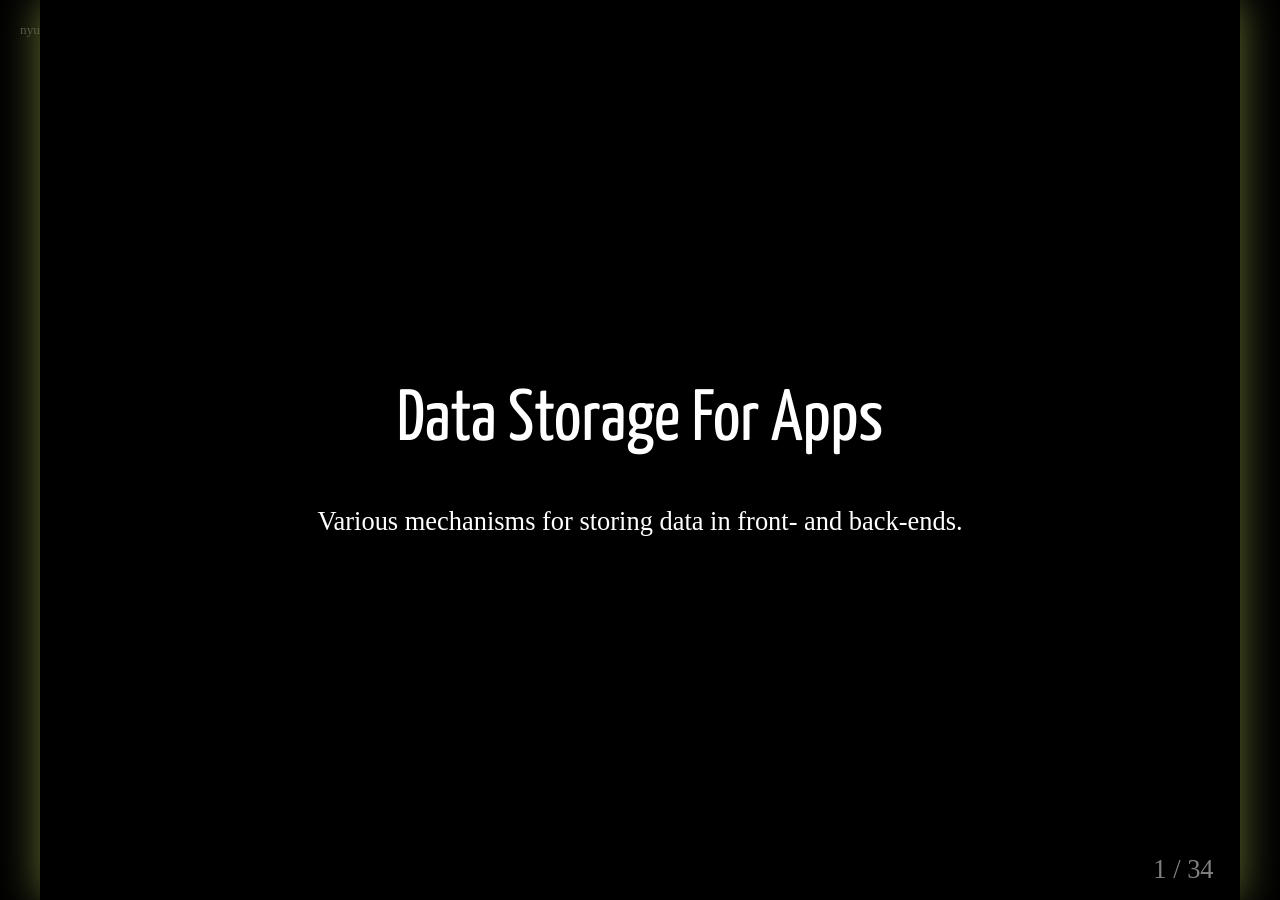
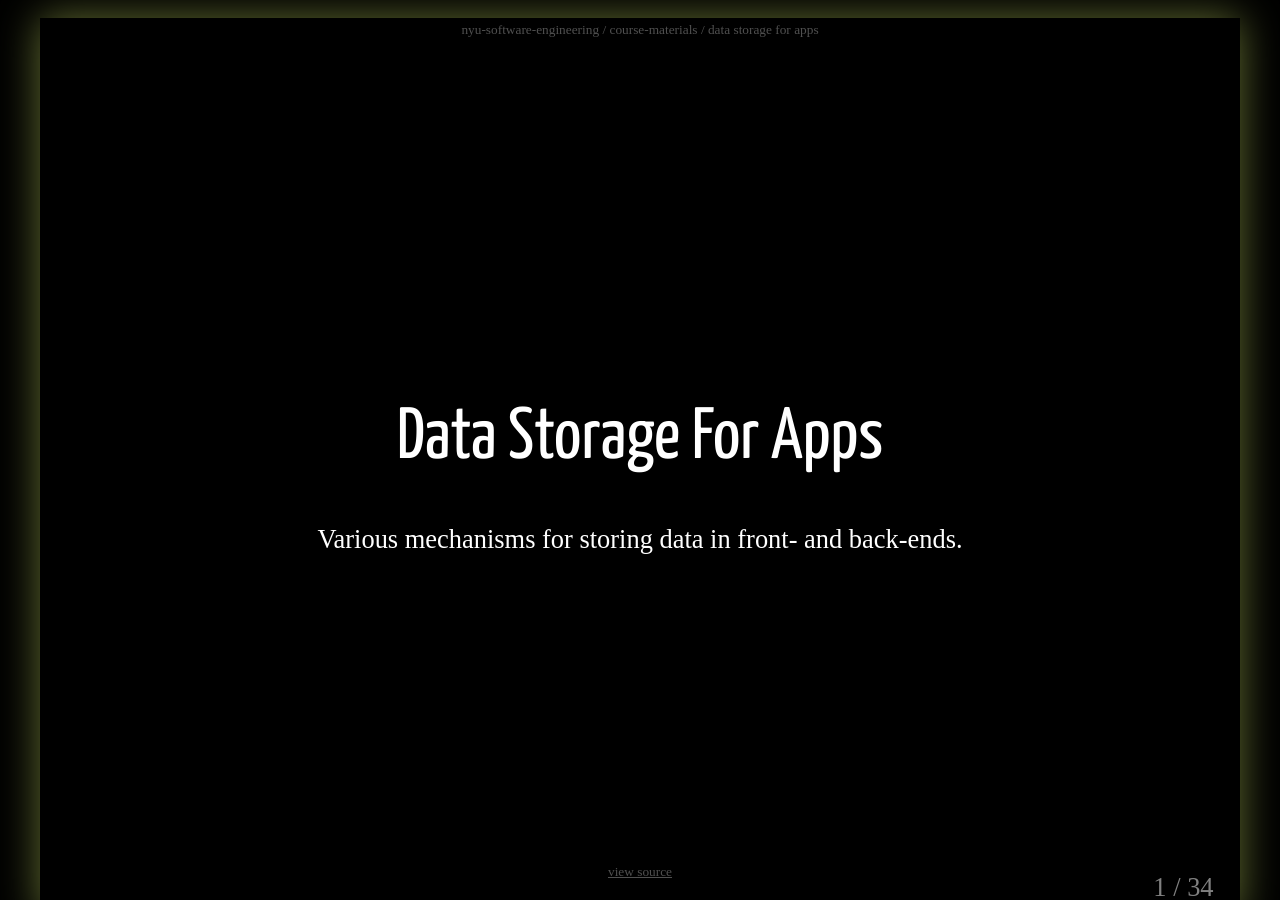
Before and after one commit to nyu-software-engineering/course-materials, a Jekyll site: the page built from slides/data-storage.md, in a window 1280 px wide. Built offline with Jekyll 4.4.1, drawn with Linux system fonts in a browser that asks for light colours; some web fonts are replaced.

Commit message:
link to source

```diff
--- a/theme/_layouts/presentation.html
+++ b/theme/_layouts/presentation.html
@@ -20,6 +20,7 @@
   </head>
   <body>
     <header class="slides">
+      <!-- breadcrumb -->
       <small>
         <a href="https://github.com/{{ site.github.owner_name }}">
           {{ site.github.owner_name | downcase | strip_html }}
@@ -29,9 +30,23 @@
           <!-- {{ site.github-org-name }} -->
           {{ site.github.repository_name | strip_html }}
         </a>
+        /
+        <a href="{{ site.baseurl | strip_html }}{{ page.url }}">
+          {{ page.title | downcase | strip_html }}
+        </a>
       </small>
+      <!-- // breadcrumb -->
     </header>
     <textarea id="source">{{ page.content }}</textarea>
+    <footer>
+      <small>
+        <a
+          class="source"
+          href="https://github.com/{{ site.github-org-name }}{{ site.baseurl }}/blob/master/{{ page.path | strip_html }}"
+          >view source</a
+        >.
+      </small>
+    </footer>
     <script
       src="{{ site.baseurl | strip_html }}/theme/js/remark.js"
       type="text/javascript"
--- a/theme/css/presentation.css
+++ b/theme/css/presentation.css
@@ -76,12 +76,23 @@ img {
 header.slides {
   color: #505050;
   position: fixed;
-  left: 20px;
+  z-index: 10;
+  width: 100%;
+  text-align: center;
+  /* left: 20px; */
   top: 20px;
 }
 header.slides a {
   color: #505050;
   text-decoration: none;
+}
+footer a.source {
+  color: #505050;
+  position: fixed;
+  z-index: 10;
+  width: 100%;
+  text-align: center;
+  bottom: 20px;
 }
 
 /* CUSTOM STYLES FOR TABLES */
```
